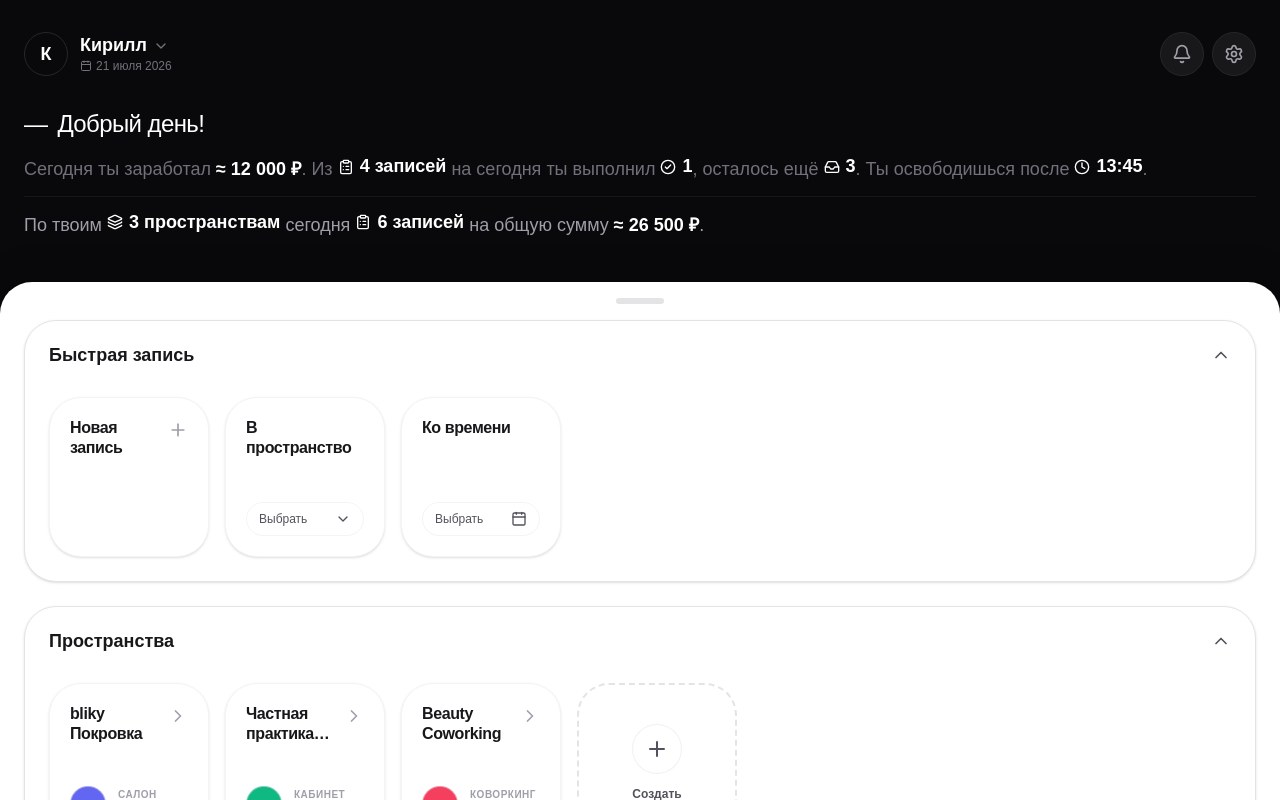
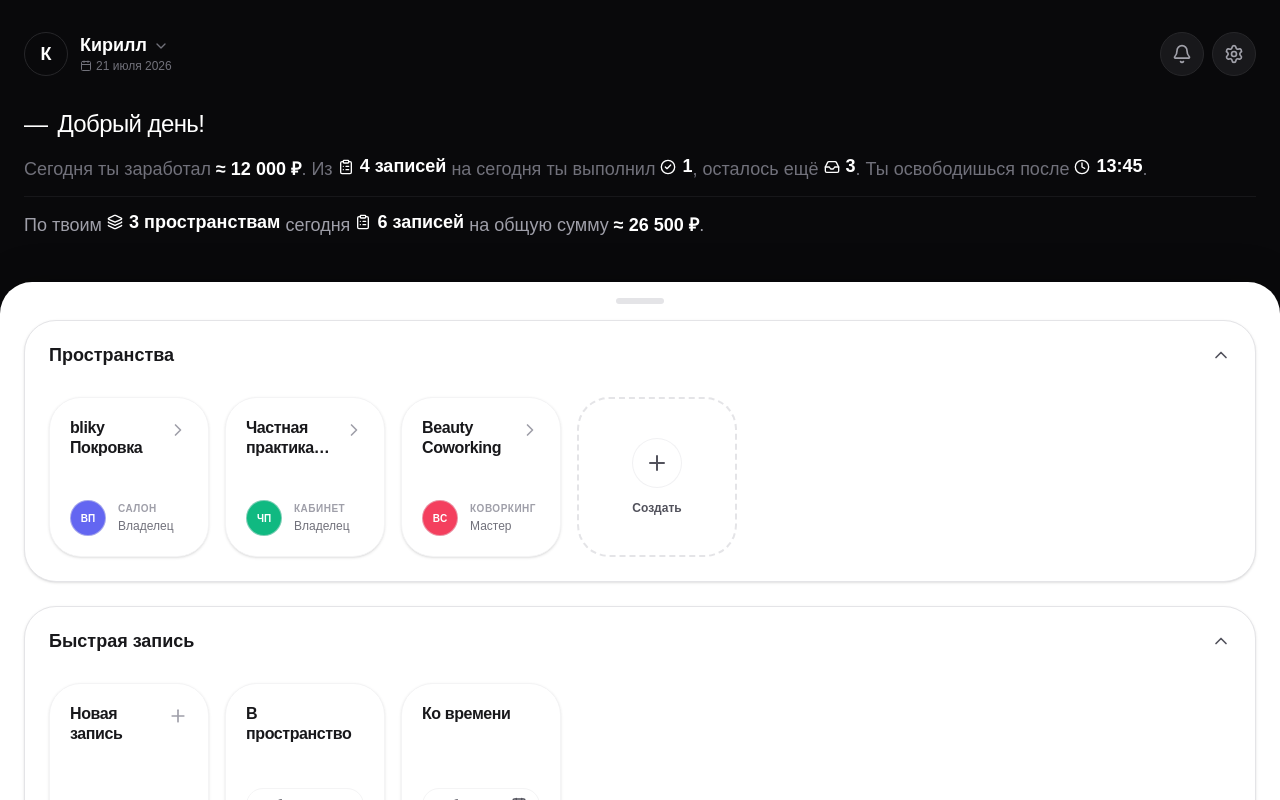
Before and after one commit to bliky-app/client, a React (Vite) app in the folder apps/web/: page / in a window 1280 px wide. Built offline with nearby package versions, Linux system fonts and the light colour scheme.

Commit message:
style(hub): swap workspaces and quick actions blocks order

```diff
--- a/apps/web/src/pages/hub/Hub.tsx
+++ b/apps/web/src/pages/hub/Hub.tsx
@@ -121,8 +121,6 @@ export default function Hub() {
 
             <div className="w-12 h-1.5 bg-panel-border rounded-full mx-auto shrink-0 -mb-2" />
 
-            <QuickActionsRow context="hub" workspaces={workspaces} onOpenForm={handleOpenForm} />
-
             {/* Workspaces */}
             <div className="flex flex-col bg-panel-surface border border-panel-border rounded-[32px] shadow-sm overflow-hidden shrink-0">
               <div
@@ -144,6 +142,8 @@ export default function Hub() {
                 </div>
               </div>
             </div>
+
+            <QuickActionsRow context="hub" workspaces={workspaces} onOpenForm={handleOpenForm} />
 
             {/* Timetable */}
             <div className="flex flex-col flex-1 bg-panel-surface border border-panel-border rounded-[32px] shadow-sm overflow-hidden min-h-0 shrink-0">
```
